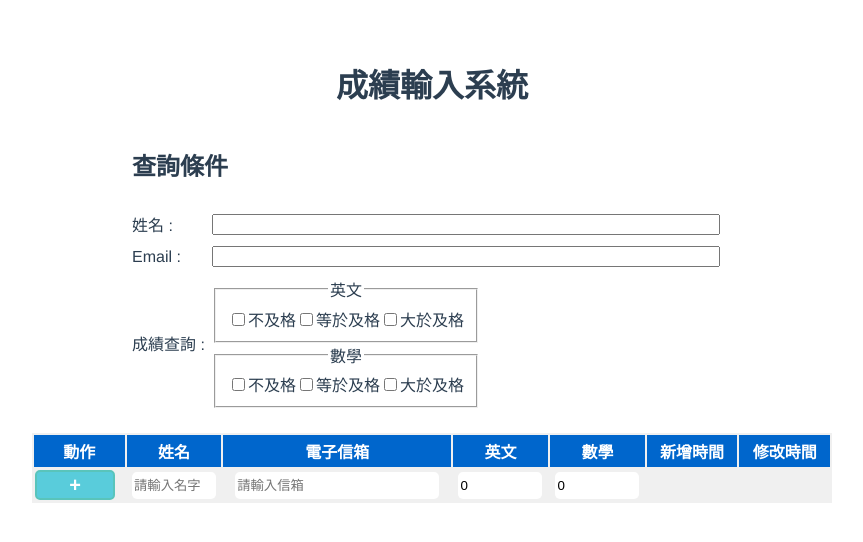
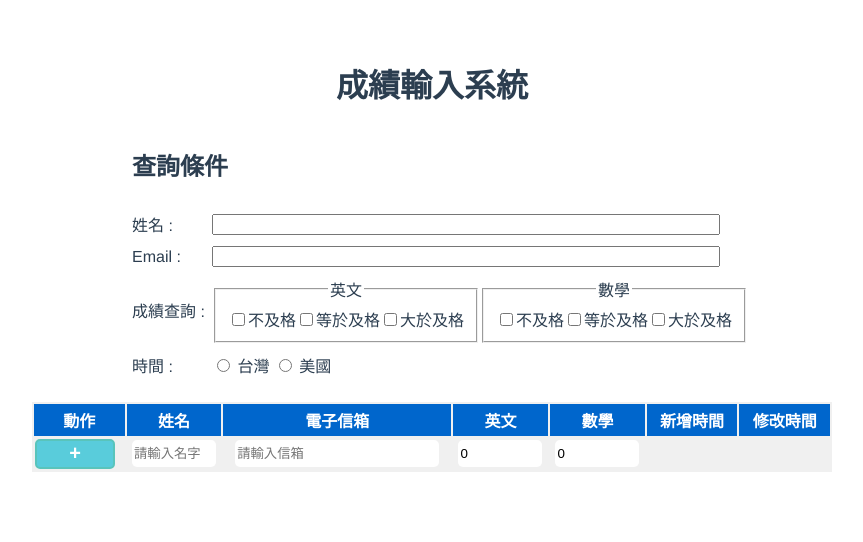
Before and after one commit to katelove/athenaexam, a Vue app: page / in a window 1280 px wide. Shown: the top 542 px of the page, without its empty margins (208-1071 px from the left). Built offline with nearby package versions, Linux system fonts and the light colour scheme.

Commit message:
畫面-時間格式

```diff
--- a/src/components/GradesSystem.vue
+++ b/src/components/GradesSystem.vue
@@ -46,7 +46,7 @@
             <div class="col-sm-6 col-md-6 col-lg-4 col-xl-4 detailName">
               成績查詢 :
             </div>
-            <div class="col-sm-6 col-md-6 col-lg-8 col-xl-8">
+            <div class="col-sm-6 col-md-6 col-lg-4 col-xl-4">
               <b-form-group label="英文">
                 <b-form-checkbox-group
                   id="radio-group-1"
@@ -57,6 +57,8 @@
                 >
                 </b-form-checkbox-group>
               </b-form-group>
+            </div>
+            <div class="col-sm-6 col-md-6 col-lg-4 col-xl-4">
               <b-form-group label="數學">
                 <b-form-checkbox-group
                   id="radio-group-2"
@@ -67,6 +69,16 @@
                 >
                 </b-form-checkbox-group>
               </b-form-group>
+            </div>
+          </div>
+          <!-- 多語系 -->
+          <div class="row detailSearch">
+            <div class="col-sm-6 col-md-6 col-lg-4 col-xl-4 detailName">
+              時間 :
+            </div>
+            <div class="col-sm-6 col-md-6 col-lg-8 col-xl-8">
+              <input type="radio" name="" id="" /> 台灣
+              <input type="radio" name="" id="" /> 美國
             </div>
           </div>
         </div>
```
